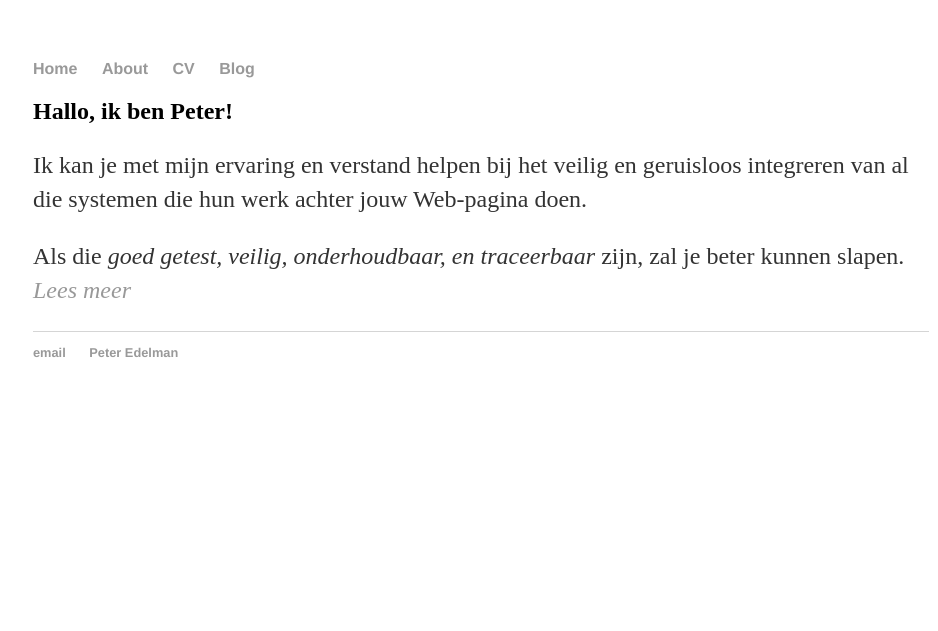
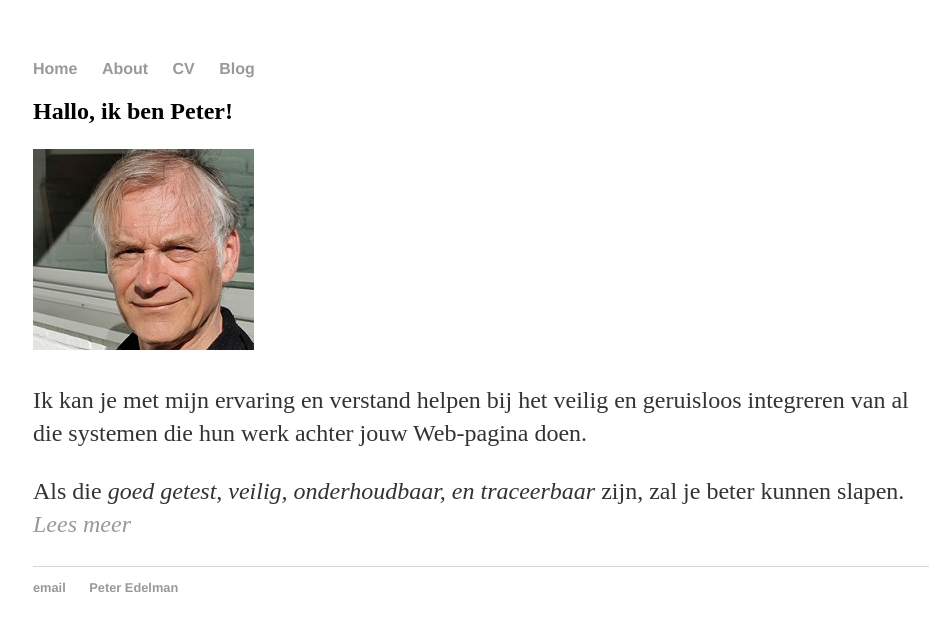
Before and after one commit to paedelm/paedelm.github.io, a Jekyll site: the page built from index.md, in a window 1280 px wide. Shown: the top 631 px of the page, without its empty margins (159-1097 px from the left). Built offline with Jekyll 4.4.1, drawn with Linux system fonts in a browser that asks for light colours.

Commit message:
kleinere foto

```diff
--- a/index.md
+++ b/index.md
@@ -4,6 +4,8 @@ title: Peter Edelman, specialist voor IT achter de schermen
 ---
 
 ## Hallo, ik ben Peter!
+  ![](profiel-peter2.jpg)
+
   Ik kan je met mijn ervaring en verstand helpen bij het veilig en geruisloos integreren van al die systemen die hun werk achter jouw Web-pagina doen.
 
   Als die _goed getest,  veilig, onderhoudbaar, en traceerbaar_ zijn, zal je beter kunnen slapen.
```
Also changed, not shown: profiel-peter2.jpg.
